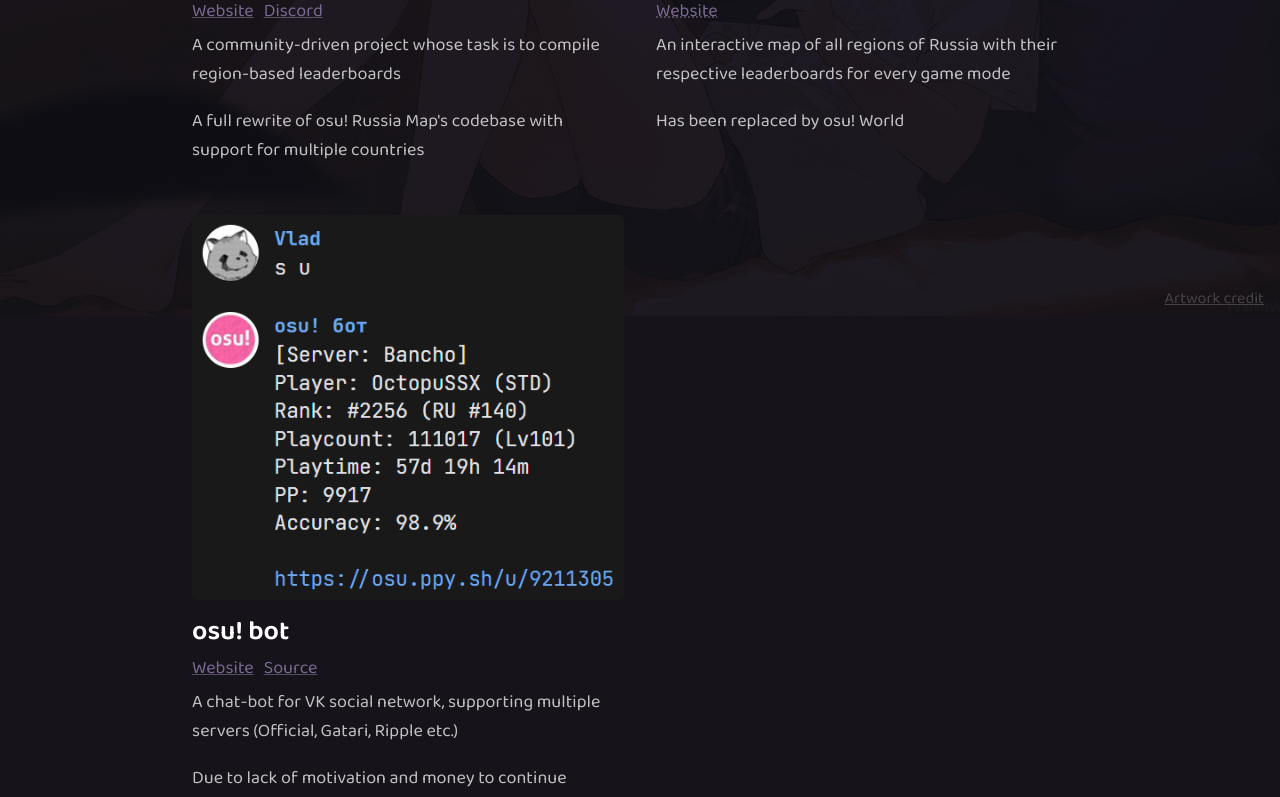
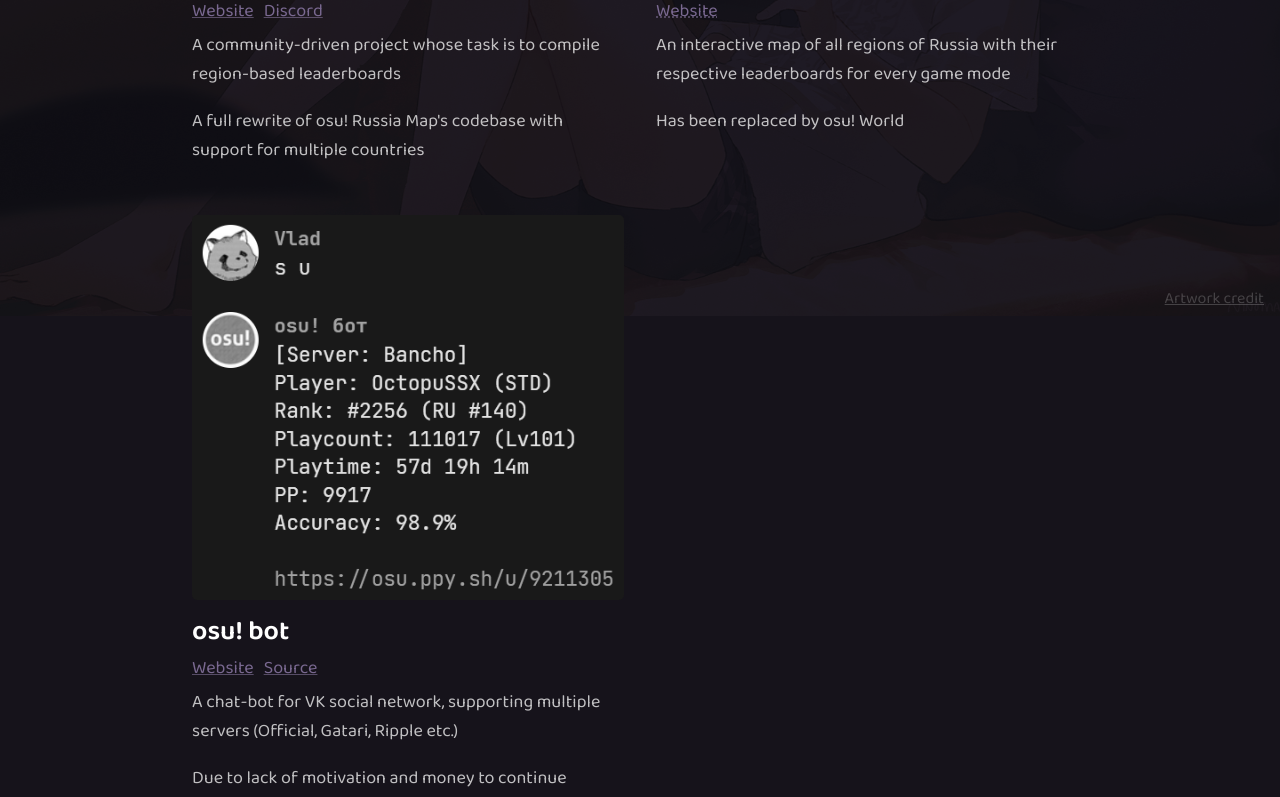
Before and after one commit to uzervlad/octo-svelte, a SvelteKit app: page /projects in a window 1280 px wide. Shown: the part 484-1281 px from the top of the page. Built offline with nearby package versions, Linux system fonts and the light colour scheme.

Commit message:
Update projects page

```diff
--- a/src/routes/projects/+page.svelte
+++ b/src/routes/projects/+page.svelte
@@ -35,7 +35,7 @@
       <img class="gray" src="/projects/osumap.png" data-title="osu! Russia Map" alt="">
       <h2>osu! Russia Map</h2>
       <div class="links">
-        <a class="disabled" target="_blank" title="Domain was bought out by some shady folks">Website</a>
+        <span class="disabled" title="Domain was bought out by some shady folks">Website</span>
       </div>
       <p>
         An interactive map of all regions of Russia with their respective leaderboards for every game mode
@@ -46,7 +46,7 @@
     </div>
 
     <div class="project">
-      <img src="/projects/osubot.png" data-title="osu! bot" alt="">
+      <img class="gray" src="/projects/osubot.png" data-title="osu! bot" alt="">
       <h2>osu! bot</h2>
       <div class="links">
         <a href="https://vk.com/sosubot" target="_blank">Website</a>
@@ -153,7 +153,7 @@
             }
           }
 
-          a {
+          span, a {
             color: lighten($text, 8%);
 
             transition: color ease .2s;
```
Also changed, not shown: 2 other files (tests, documents, lock files or other folders).
